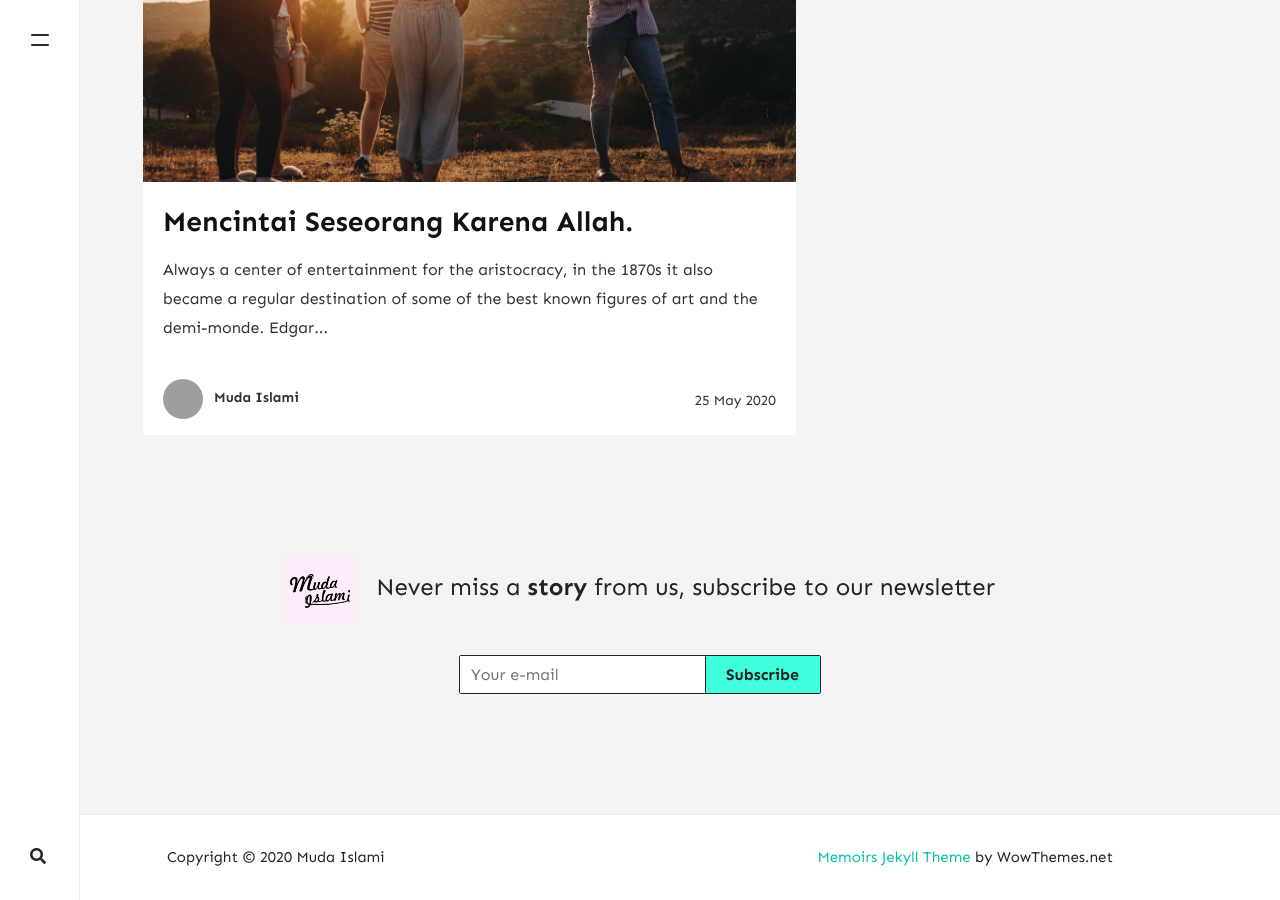
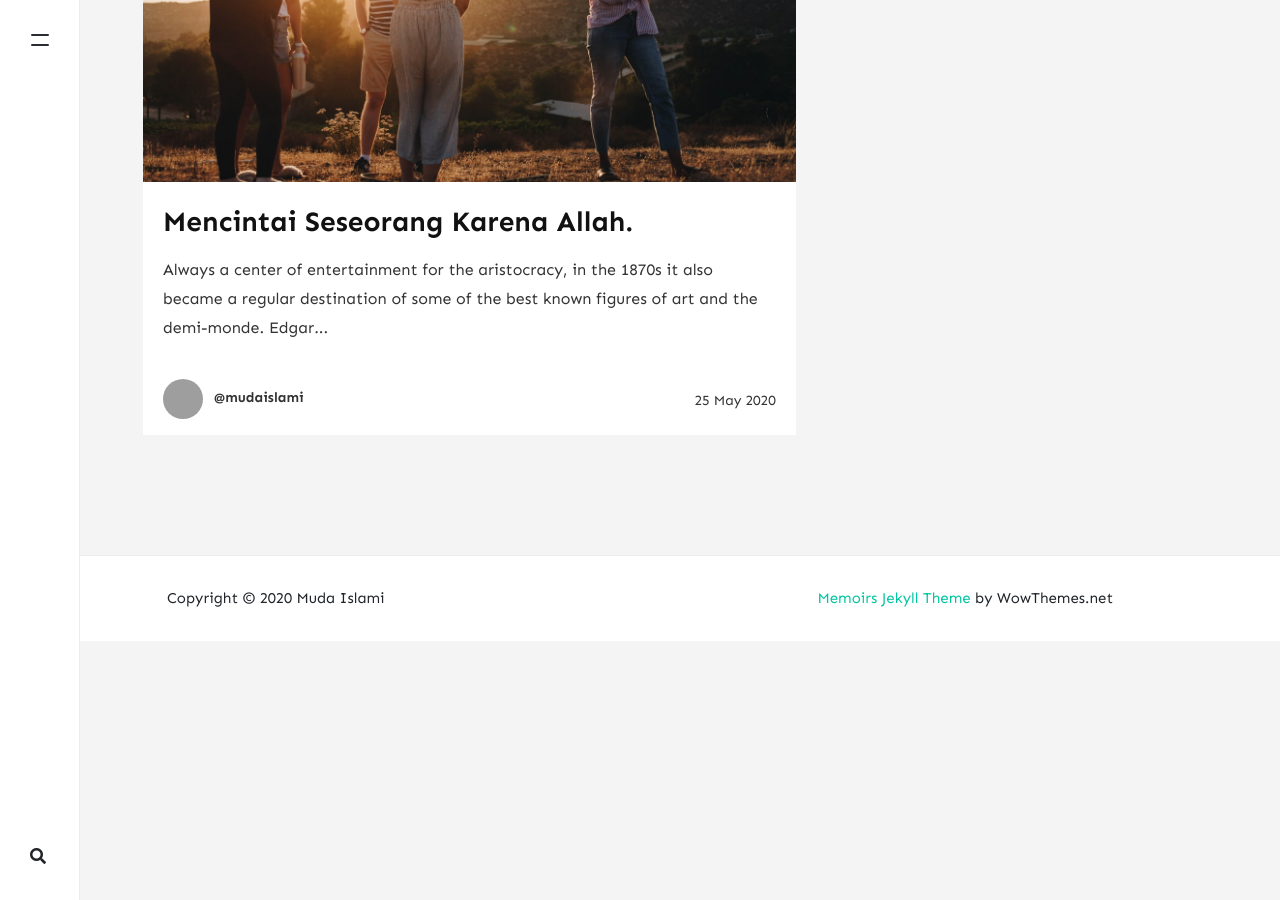
Before and after one commit to mudaislami/mudaislami.github.io, a Jekyll site: the page built from index.html, in a window 1280 px wide and 900 px high, scrolled down 684 px. Built offline with Jekyll 4.4.1, drawn with Linux system fonts in a browser that asks for light colours; nearby versions of some CDN libraries; the list of posts is cut into pages by our own code; comment, search, counter and statistics services are not loaded; after the commit the page ends 1325 px from its top, so only the background shows below that; grey boxes are pictures that could not be loaded.

Commit message:
Comment disqus mudaislami

```diff
--- a/_config.yml
+++ b/_config.yml
@@ -2,11 +2,11 @@
 name: "Muda Islami"
 title: "Muda Islami"
 description: "I will take you on the fabulous world of exploration. Travel, culture, lifestyle. Eat, Pray, Love!"
-logo: 'assets/images/mudaislami.png'
-favicon: 'assets/images/mudaislami.png'
+logo: 'assets/images/logo.png'
+favicon: 'assets/images/logo.png'
 baseurl: ''
 google_analytics: 'UA-xxxxxxxx-1'
-disqus: 'demowebsite'
+disqus: 'mudaislami'
 mailchimp-list: 'https://wowthemes.us11.list-manage.com/subscribe/post?u=8aeb20a530e124561927d3bd8&amp;id=8c3d2d214b'
 include: ["_pages"]
 permalink: /:title/
@@ -15,8 +15,8 @@
 # Authors
 authors:
   mudaislami:
-    name: Muda Islami
-    display_name: 'Muda Islami'
+    name: '@mudaislami'
+    display_name: '@mudaislami'
     gravatar: e56154546cf4be74e393c62d1ae9f9d4
     email: islamimuda@gmail.com
     web: https://instagram.com/mudaislami/
--- a/_layouts/default.html
+++ b/_layouts/default.html
@@ -90,9 +90,9 @@
     </div>
 
     {% if site.mailchimp-list %}
-    <!-- Newsletter
+    <!-- Newsletter Dimatikan
     ================================================== -->
-    <div class="newsletter text-center">
+    <!-- <div class="newsletter text-center">
         <span class="h4"><img src="{{ site.baseurl }}/{{ site.logo }}" class="newsletter-logo" alt="{{site.title}}"> &nbsp; Never miss a <b>story</b> from us, subscribe to our newsletter</span>
         <form action="{{site.mailchimp-list}}" method="post" name="mc-embedded-subscribe-form" class="wj-contact-form validate" target="_blank" novalidate>
             <div class="mc-field-group d-inline-flex">
@@ -100,7 +100,7 @@
             <input type="submit" value="Subscribe" name="subscribe" class="heart">
             </div>
         </form>
-    </div>
+    </div> -->
     {% endif %}
 
 </div>
```
Also changed, not shown: assets/images/logo.png, assets/images/logo_default.png (added), assets/images/mudaislami.png (deleted), 13 other files.
